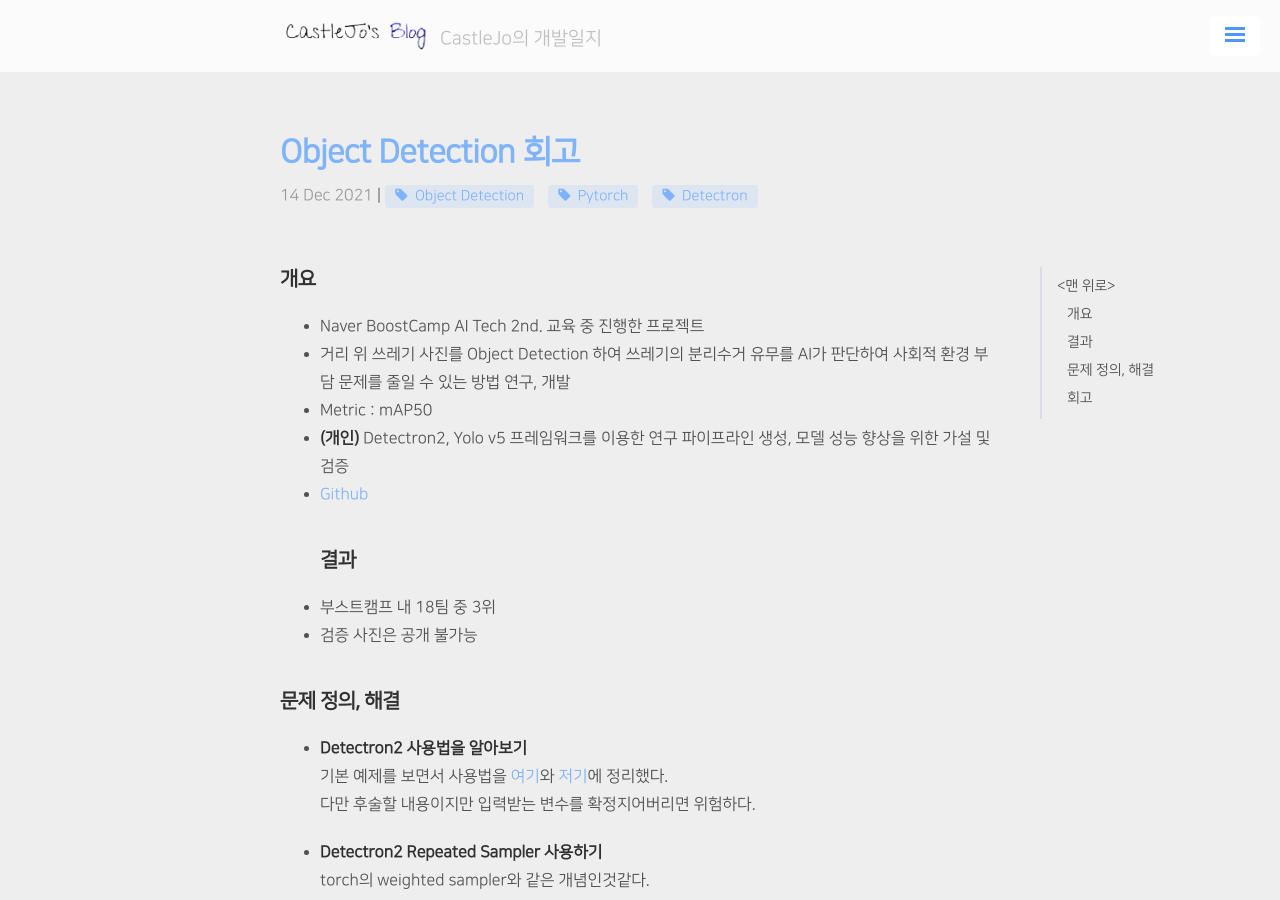
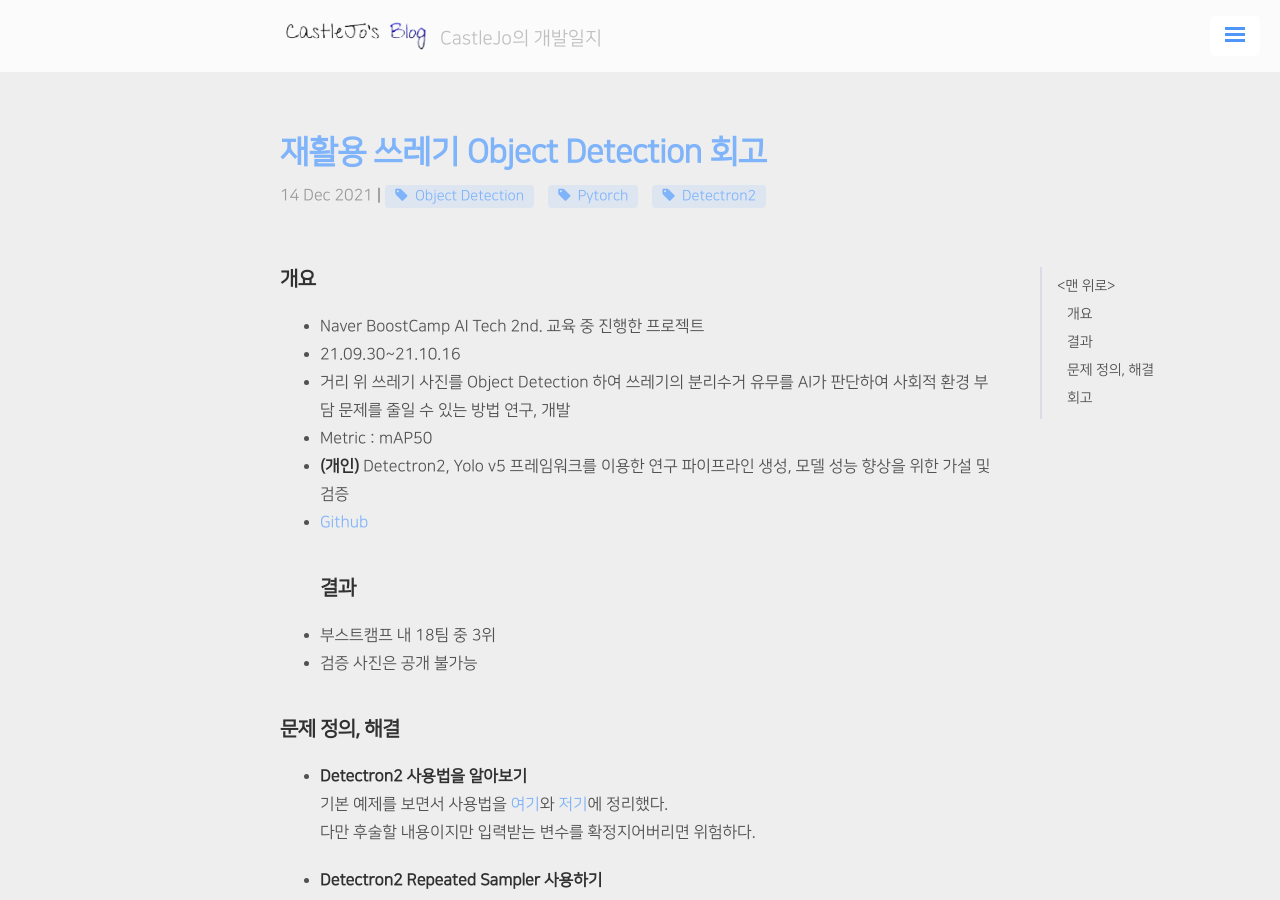
Before and after one commit to ukcastle/ukcastle.github.io, a Jekyll site: the page built from _posts/AI/2021-12-14-objdet_main.md, in a window 1280 px wide and 900 px high. Built offline with Jekyll 4.4.1, drawn with Linux system fonts in a browser that asks for light colours; nearby versions of some CDN libraries; comment, search, counter and statistics services are not loaded.

Commit message:
docs: obj det review end(real)

```diff
--- a/_posts/AI/2021-12-14-objdet_main.md
+++ b/_posts/AI/2021-12-14-objdet_main.md
@@ -1,13 +1,14 @@
 ---
 layout: post
-title: Object Detection 회고
+title: 재활용 쓰레기 Object Detection 회고
 category: [AI, BC]
-tag: [Object Detection, Pytorch, Detectron]
+tag: [Object Detection, Pytorch, Detectron2]
 ---
 
 ## 개요
 
 - Naver BoostCamp AI Tech 2nd. 교육 중 진행한 프로젝트
+- 21.09.30~21.10.16
 - 거리 위 쓰레기 사진를 Object Detection 하여 쓰레기의 분리수거 유무를 AI가 판단하여 사회적 환경 부담 문제를 줄일 수 있는 방법 연구, 개발
 - Metric : mAP50
 - **(개인)** Detectron2, Yolo v5 프레임워크를 이용한 연구 파이프라인 생성, 모델 성능 향상을 위한 가설 및 검증
```
